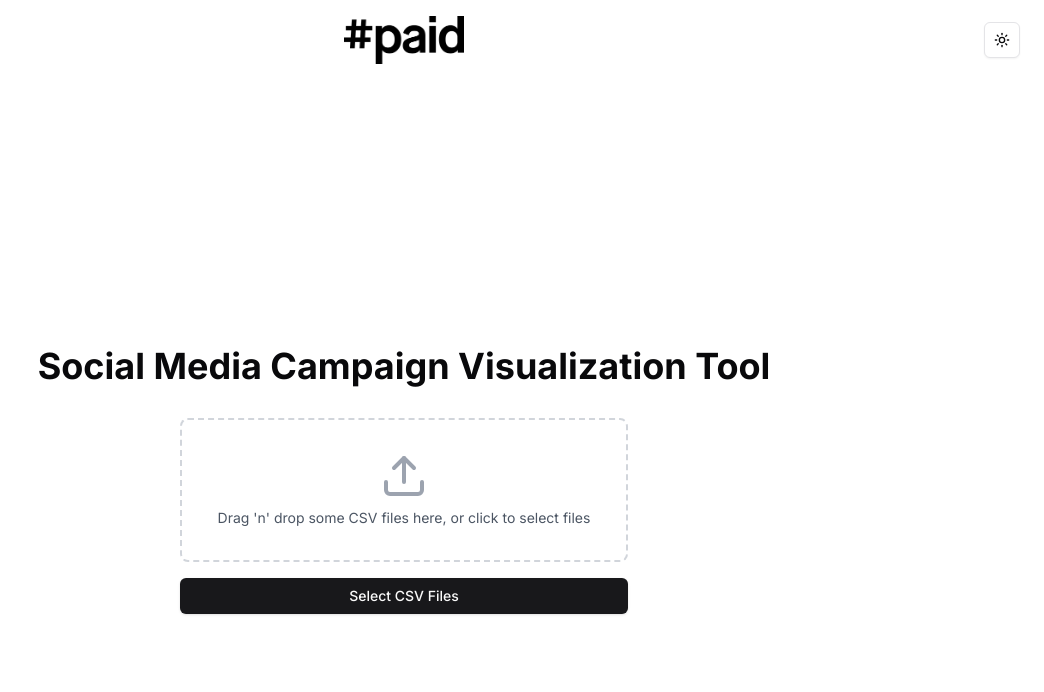
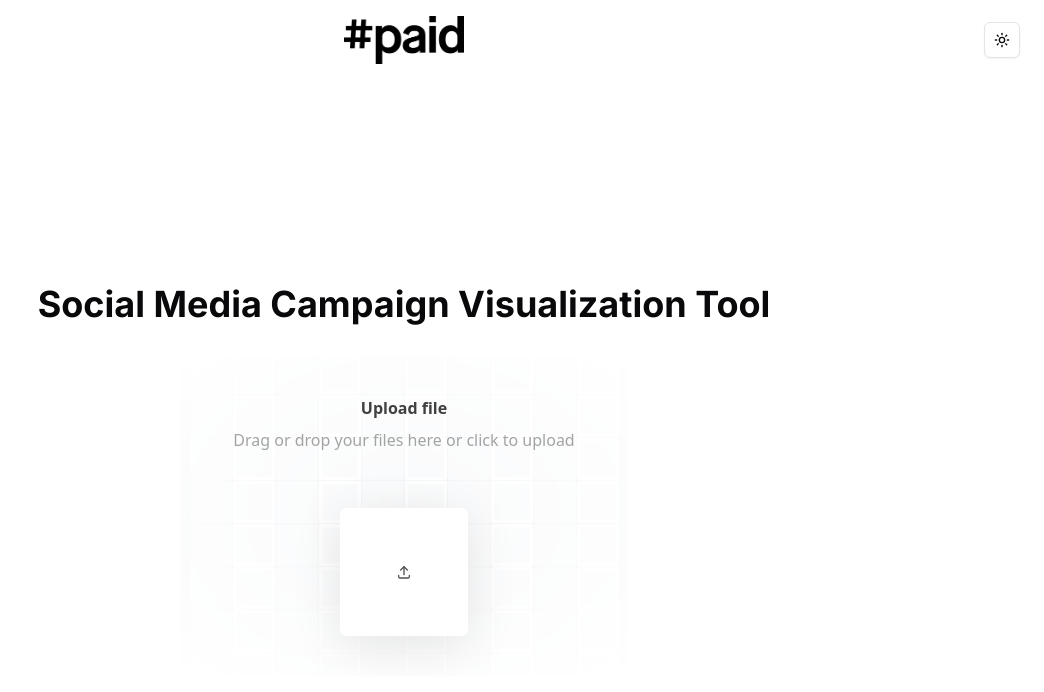
Before and after one commit to kauf5350/paid-analytics2, a Next.js app: page / in a window 1280 px wide. Shown: the top 692 px of the page, without its empty margins (236-1280 px from the left). Built offline with nearby package versions, Linux system fonts and the light colour scheme.

Commit message:
CSV uploader component update
Updated to use file uploader component to make things SLICK

```diff
--- a/app/page.tsx
+++ b/app/page.tsx
@@ -7,7 +7,7 @@
   const [uploadedFiles, setUploadedFiles] = useState<File[]>([])
 
   const handleFilesUploaded = (files: File[]) => {
-    setUploadedFiles(files)
+    setUploadedFiles(prevFiles => [...prevFiles, ...files])
     // Here you would typically start processing the files
     console.log('Files uploaded:', files)
   }
@@ -21,7 +21,7 @@
           <h2 className="text-2xl font-semibold mb-4">Uploaded Files:</h2>
           <ul>
             {uploadedFiles.map((file, index) => (
-              <li key={index} className="text-sm text-gray-600">{file.name}</li>
+              <li key={index} className="text-sm text-gray-600 dark:text-gray-300">{file.name}</li>
             ))}
           </ul>
         </div>
--- a/components/csv-uploader.tsx
+++ b/components/csv-uploader.tsx
@@ -1,12 +1,10 @@
 'use client'
 
-import React, { useState, useCallback } from 'react'
-import { useDropzone } from 'react-dropzone'
-import { Upload, File, AlertCircle } from 'lucide-react'
-import { Button } from '@/components/ui/button'
+import React, { useState } from 'react'
+import { FileUpload } from '@/components/ui/file-upload'
 import { Alert, AlertDescription, AlertTitle } from '@/components/ui/alert'
+import { AlertCircle } from 'lucide-react'
 
-// Define the props for our component
 interface CSVUploaderProps {
   onFilesUploaded: (files: File[]) => void
 }
@@ -14,10 +12,9 @@
 const CSVUploader: React.FC<CSVUploaderProps> = ({ onFilesUploaded }) => {
   const [error, setError] = useState<string | null>(null)
 
-  // Use the useCallback hook to memoize the onDrop function
-  const onDrop = useCallback((acceptedFiles: File[]) => {
+  const handleFileChange = (files: File[]) => {
     // Check if files are CSV
-    const isValidCSV = acceptedFiles.every(file => file.type === 'text/csv' || file.name.endsWith('.csv'))
+    const isValidCSV = files.every(file => file.type === 'text/csv' || file.name.endsWith('.csv'))
 
     if (!isValidCSV) {
       setError('Please upload only CSV files.')
@@ -25,30 +22,12 @@
     }
 
     setError(null)
-    onFilesUploaded(acceptedFiles)
-  }, [onFilesUploaded])
-
-  const { getRootProps, getInputProps, isDragActive } = useDropzone({ onDrop, accept: {
-    'text/csv': ['.csv']
-  }})
+    onFilesUploaded(files)
+  }
 
   return (
     <div className="w-full max-w-md mx-auto">
-      <div
-        {...getRootProps()}
-        className={`border-2 border-dashed rounded-lg p-8 text-center cursor-pointer transition-colors
-          ${isDragActive ? 'border-blue-500 bg-blue-50' : 'border-gray-300 hover:border-gray-400'}`}
-      >
-        <input {...getInputProps()} />
-        <Upload className="mx-auto h-12 w-12 text-gray-400" />
-        <p className="mt-2 text-sm text-gray-600">
-          Drag 'n' drop some CSV files here, or click to select files
-        </p>
-      </div>
-
-      <Button className="mt-4 w-full" onClick={() => document.querySelector('input')?.click()}>
-        Select CSV Files
-      </Button>
+      <FileUpload onChange={handleFileChange} />
 
       {error && (
         <Alert variant="destructive" className="mt-4">
--- /dev/null
+++ b/components/ui/file-upload.tsx
@@ -0,0 +1,192 @@
+import { cn } from "@/lib/utils";
+import React, { useRef, useState } from "react";
+import { motion } from "framer-motion";
+import { IconUpload } from "@tabler/icons-react";
+import { useDropzone } from "react-dropzone";
+
+const mainVariant = {
+  initial: {
+    x: 0,
+    y: 0,
+  },
+  animate: {
+    x: 20,
+    y: -20,
+    opacity: 0.9,
+  },
+};
+
+const secondaryVariant = {
+  initial: {
+    opacity: 0,
+  },
+  animate: {
+    opacity: 1,
+  },
+};
+
+export const FileUpload = ({
+  onChange,
+}: {
+  onChange?: (files: File[]) => void;
+}) => {
+  const [files, setFiles] = useState<File[]>([]);
+  const fileInputRef = useRef<HTMLInputElement>(null);
+
+  const handleFileChange = (newFiles: File[]) => {
+    setFiles((prevFiles) => [...prevFiles, ...newFiles]);
+    onChange && onChange(newFiles);
+  };
+
+  const handleClick = () => {
+    fileInputRef.current?.click();
+  };
+
+  const { getRootProps, isDragActive } = useDropzone({
+    multiple: false,
+    noClick: true,
+    onDrop: handleFileChange,
+    onDropRejected: (error) => {
+      console.log(error);
+    },
+  });
+
+  return (
+    <div className="w-full" {...getRootProps()}>
+      <motion.div
+        onClick={handleClick}
+        whileHover="animate"
+        className="p-10 group/file block rounded-lg cursor-pointer w-full relative overflow-hidden"
+      >
+        <input
+          ref={fileInputRef}
+          id="file-upload-handle"
+          type="file"
+          onChange={(e) => handleFileChange(Array.from(e.target.files || []))}
+          className="hidden"
+        />
+        <div className="absolute inset-0 [mask-image:radial-gradient(ellipse_at_center,white,transparent)]">
+          <GridPattern />
+        </div>
+        <div className="flex flex-col items-center justify-center">
+          <p className="relative z-20 font-sans font-bold text-neutral-700 dark:text-neutral-300 text-base">
+            Upload file
+          </p>
+          <p className="relative z-20 font-sans font-normal text-neutral-400 dark:text-neutral-400 text-base mt-2">
+            Drag or drop your files here or click to upload
+          </p>
+          <div className="relative w-full mt-10 max-w-xl mx-auto">
+            {files.length > 0 &&
+              files.map((file, idx) => (
+                <motion.div
+                  key={"file" + idx}
+                  layoutId={idx === 0 ? "file-upload" : "file-upload-" + idx}
+                  className={cn(
+                    "relative overflow-hidden z-40 bg-white dark:bg-neutral-900 flex flex-col items-start justify-start md:h-24 p-4 mt-4 w-full mx-auto rounded-md",
+                    "shadow-sm"
+                  )}
+                >
+                  <div className="flex justify-between w-full items-center gap-4">
+                    <motion.p
+                      initial={{ opacity: 0 }}
+                      animate={{ opacity: 1 }}
+                      layout
+                      className="text-base text-neutral-700 dark:text-neutral-300 truncate max-w-xs"
+                    >
+                      {file.name}
+                    </motion.p>
+                    <motion.p
+                      initial={{ opacity: 0 }}
+                      animate={{ opacity: 1 }}
+                      layout
+                      className="rounded-lg px-2 py-1 w-fit flex-shrink-0 text-sm text-neutral-600 dark:bg-neutral-800 dark:text-white shadow-input"
+                    >
+                      {(file.size / (1024 * 1024)).toFixed(2)} MB
+                    </motion.p>
+                  </div>
+
+                  <div className="flex text-sm md:flex-row flex-col items-start md:items-center w-full mt-2 justify-between text-neutral-600 dark:text-neutral-400">
+                    <motion.p
+                      initial={{ opacity: 0 }}
+                      animate={{ opacity: 1 }}
+                      layout
+                      className="px-1 py-0.5 rounded-md bg-gray-100 dark:bg-neutral-800 "
+                    >
+                      {file.type}
+                    </motion.p>
+
+                    <motion.p
+                      initial={{ opacity: 0 }}
+                      animate={{ opacity: 1 }}
+                      layout
+                    >
+                      modified{" "}
+                      {new Date(file.lastModified).toLocaleDateString()}
+                    </motion.p>
+                  </div>
+                </motion.div>
+              ))}
+            {!files.length && (
+              <motion.div
+                layoutId="file-upload"
+                variants={mainVariant}
+                transition={{
+                  type: "spring",
+                  stiffness: 300,
+                  damping: 20,
+                }}
+                className={cn(
+                  "relative group-hover/file:shadow-2xl z-40 bg-white dark:bg-neutral-900 flex items-center justify-center h-32 mt-4 w-full max-w-[8rem] mx-auto rounded-md",
+                  "shadow-[0px_10px_50px_rgba(0,0,0,0.1)]"
+                )}
+              >
+                {isDragActive ? (
+                  <motion.p
+                    initial={{ opacity: 0 }}
+                    animate={{ opacity: 1 }}
+                    className="text-neutral-600 flex flex-col items-center"
+                  >
+                    Drop it
+                    <IconUpload className="h-4 w-4 text-neutral-600 dark:text-neutral-400" />
+                  </motion.p>
+                ) : (
+                  <IconUpload className="h-4 w-4 text-neutral-600 dark:text-neutral-300" />
+                )}
+              </motion.div>
+            )}
+
+            {!files.length && (
+              <motion.div
+                variants={secondaryVariant}
+                className="absolute opacity-0 border border-dashed border-sky-400 inset-0 z-30 bg-transparent flex items-center justify-center h-32 mt-4 w-full max-w-[8rem] mx-auto rounded-md"
+              ></motion.div>
+            )}
+          </div>
+        </div>
+      </motion.div>
+    </div>
+  );
+};
+export function GridPattern() {
+  const columns = 41;
+  const rows = 11;
+  return (
+    <div className="flex bg-gray-100 dark:bg-neutral-900 flex-shrink-0 flex-wrap justify-center items-center gap-x-px gap-y-px  scale-105">
+      {Array.from({ length: rows }).map((_, row) =>
+        Array.from({ length: columns }).map((_, col) => {
+          const index = row * columns + col;
+          return (
+            <div
+              key={`${col}-${row}`}
+              className={`w-10 h-10 flex flex-shrink-0 rounded-[2px] ${
+                index % 2 === 0
+                  ? "bg-gray-50 dark:bg-neutral-950"
+                  : "bg-gray-50 dark:bg-neutral-950 shadow-[0px_0px_1px_3px_rgba(255,255,255,1)_inset] dark:shadow-[0px_0px_1px_3px_rgba(0,0,0,1)_inset]"
+              }`}
+            />
+          );
+        })
+      )}
+    </div>
+  );
+}
--- a/package.json
+++ b/package.json
@@ -35,9 +35,11 @@
     "@radix-ui/react-toggle": "^1.1.0",
     "@radix-ui/react-toggle-group": "^1.1.0",
     "@radix-ui/react-tooltip": "^1.1.3",
+    "@tabler/icons-react": "^3.19.0",
     "class-variance-authority": "^0.7.0",
     "clsx": "^2.1.1",
     "date-fns": "^3.6.0",
+    "framer-motion": "^11.11.9",
     "input-otp": "^1.2.4",
     "lucide-react": "^0.453.0",
     "next": "14.2.15",
```
Also changed, not shown: 1 other file (tests, documents, lock files or other folders).
